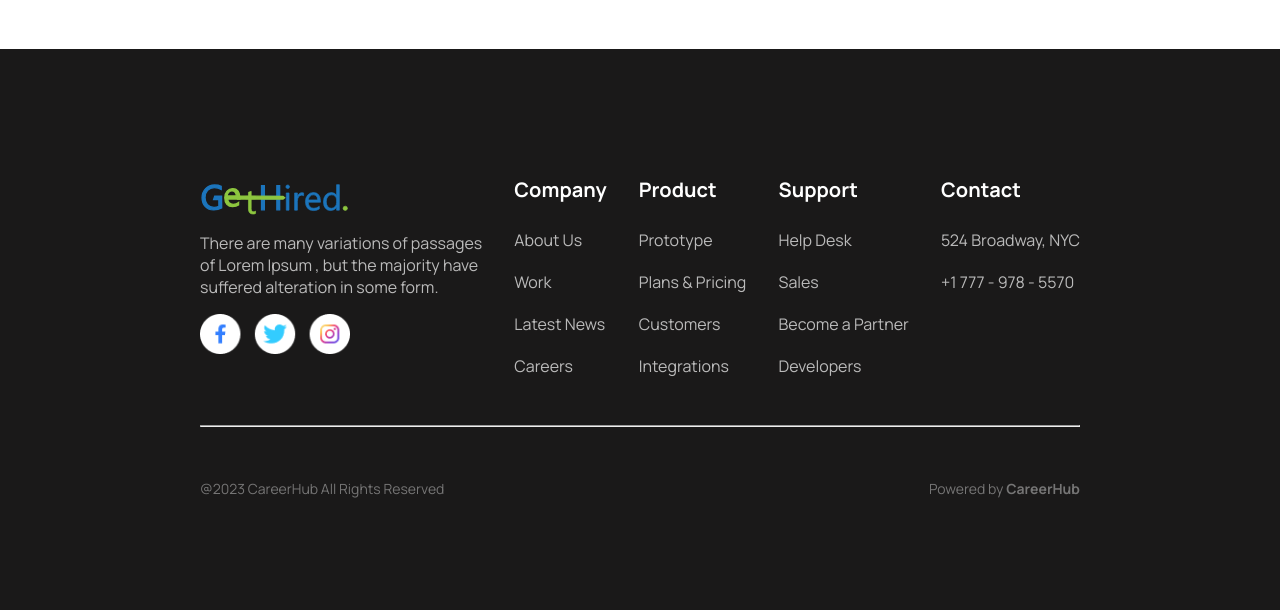
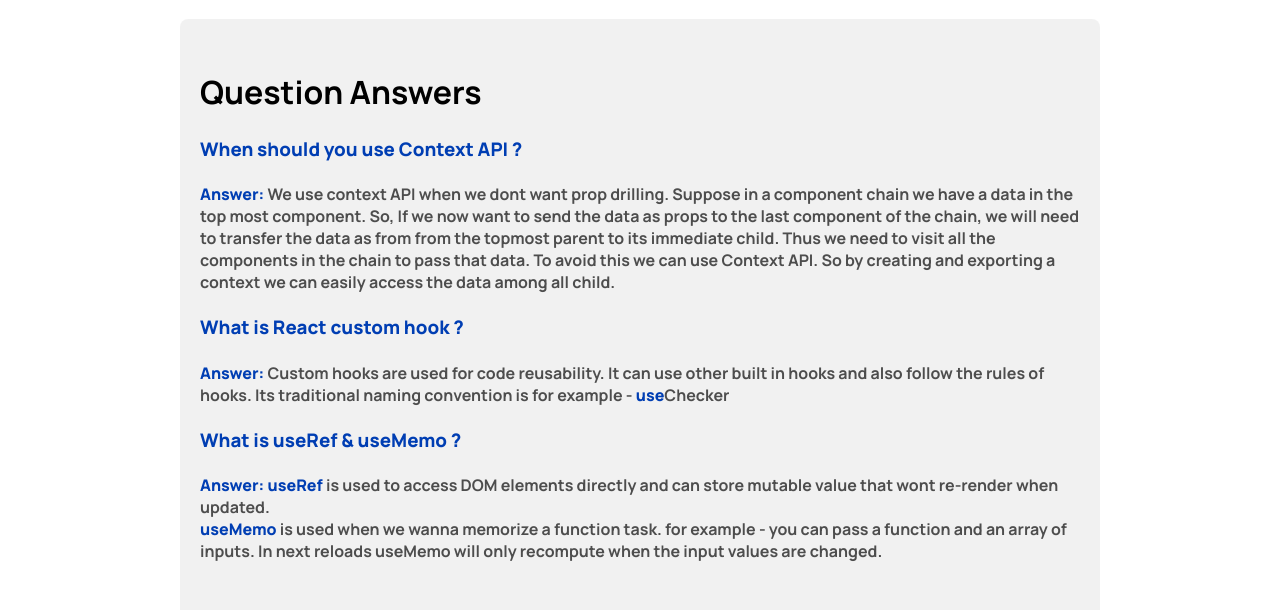
Before and after one commit to ayat1041/get-hired-assignment-9, a React (Vite) app: page /blog in a window 1280 px wide. Shown: the part 342-952 px from the top of the page. Built offline with nearby package versions, Linux system fonts and the light colour scheme.

Commit message:
job section done & blog page done

```diff
--- a/src/components/Blog/Blog.css
+++ b/src/components/Blog/Blog.css
@@ -0,0 +1,25 @@
+.blog_container{
+    margin-inline: 180px;
+    padding-bottom: 60px;
+    background-color: rgba(3, 3, 3, 0.055);
+    border-radius: 8px;
+    padding-inline: 20px;
+    padding-top: 30px;
+}
+.blog_container h3{
+    color: rgb(0, 62, 179);
+    font-weight: 800;
+}
+.blog_container h4 b{
+    color: rgb(0, 62, 179);
+    font-weight: 800;
+}
+.blog_container h4{
+    color: rgb(77, 77, 77);
+}
+@media only screen and (max-width: 576px) {
+    .blog_container{
+        margin-inline: 14px;
+        text-align: center;
+    }
+}
--- a/src/components/Blog/Blog.jsx
+++ b/src/components/Blog/Blog.jsx
@@ -1,13 +1,42 @@
 import HeaderCoverRest from "../HeaderCoverRest/HeaderCoverRest";
-import "./Blog.css"
-import React from 'react';
+import "./Blog.css";
+import React from "react";
 
 const Blog = () => {
-    return (
-      <div className="blog-page">
+  return (
+    <div className="blog-page">
       <HeaderCoverRest>Blog Page</HeaderCoverRest>
+      <div className="blog_container">
+        <h1>Question Answers</h1>
+        <h3>When should you use Context API ?</h3>
+        <h4>
+          <b>Answer: </b>We use context API when we dont want prop drilling.
+          Suppose in a component chain we have a data in the top most component.
+          So, If we now want to send the data as props to the last component of
+          the chain, we will need to transfer the data as from from the topmost
+          parent to its immediate child. Thus we need to visit all the
+          components in the chain to pass that data. To avoid this we can use
+          Context API. So by creating and exporting a context we can easily
+          access the data among all child.
+        </h4>
+        <h3>What is React custom hook ?</h3>
+        <h4>
+          <b>Answer: </b>Custom hooks are used for code reusability. It can use
+          other built in hooks and also follow the rules of hooks. Its
+          traditional naming convention is for example - <b>use</b>Checker
+        </h4>
+        <h3>What is useRef & useMemo ?</h3>
+        <h4>
+          <b>Answer: </b>
+          <b>useRef</b> is used to access DOM elements directly and can store
+          mutable value that wont re-render when updated.<br></br>
+          <b>useMemo</b> is used when we wanna memorize a function task. for
+          example - you can pass a function and an array of inputs. In next
+          reloads useMemo will only recompute when the input values are changed.
+        </h4>
       </div>
-    );
+    </div>
+  );
 };
 
 export default Blog;
--- a/src/components/Home/Home.css
+++ b/src/components/Home/Home.css
@@ -62,4 +62,7 @@
         margin: 0 auto;
         padding-inline: 0;
     }
+    .job_category_list{
+        padding-top: 8px;
+    }
 }
```
Also changed, not shown: 1 other file (tests, documents, lock files or other folders).
